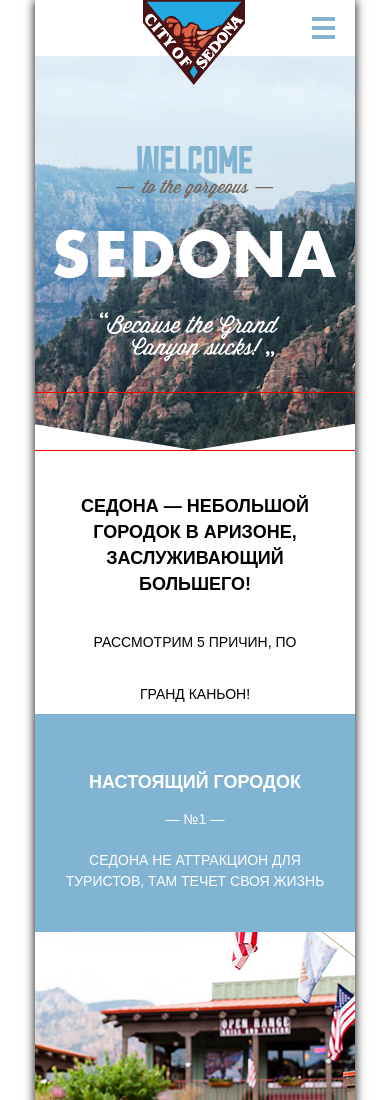
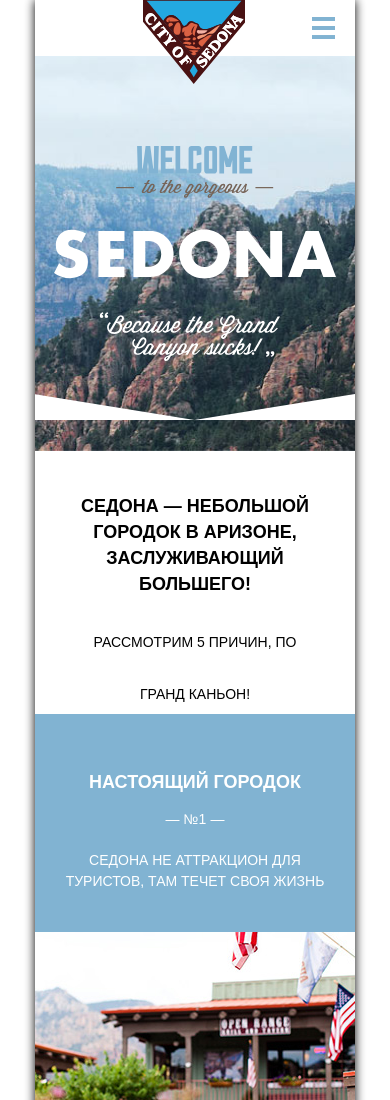
Before and after one commit to RomanSosin/sedona_2, a website: page source/index.html in a window 390 px wide. Shown: the top 1100 px of the page. Drawn offline with nearby package versions, Linux system fonts and the light colour scheme; files that its build step writes are made by us from their sources; files whose address does not match are found by name.

Commit message:
Адаптивная_верстка_пиксель-перфект_mobile_v1.2

```diff
--- a/source/less/blocks/header.less
+++ b/source/less/blocks/header.less
@@ -11,7 +11,7 @@
   position: absolute;
   z-index: 10;
   right: 110px;
-  bottom: -33px;
+  bottom: -32px;
 }
 
 @media (min-width: @tablet-width) {
--- a/source/less/blocks/intro.less
+++ b/source/less/blocks/intro.less
@@ -8,18 +8,14 @@
   background-position: center;
   background-repeat: no-repeat;
 
-  &::after { /* Добавляем полоску внизу */
+  &::before { /* Добавляем полоску внизу */
     content: "";
     background-image: url("/img/bg-intro-triangle-mobile.svg");
     background-repeat: no-repeat;
-    background-size: cover;
-    background-position: center bottom;
     position: absolute;
-    width: 1200px;
+    width: 325px;
     height: 57px;
     bottom: 0px;
-    left: -440px;
-    border: 1px solid red;
   }
 }
 
```
